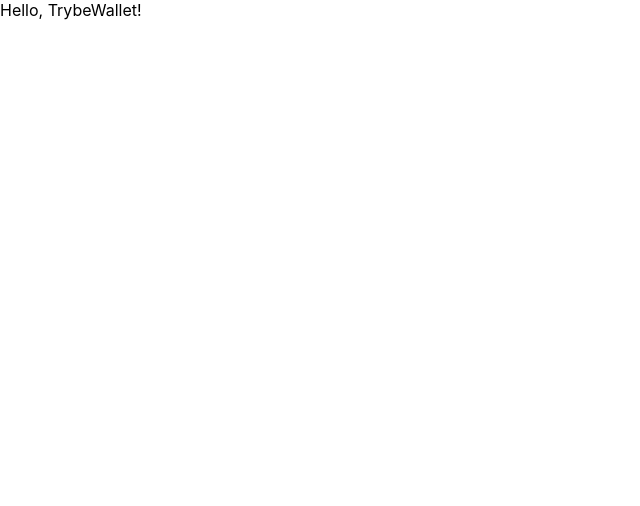
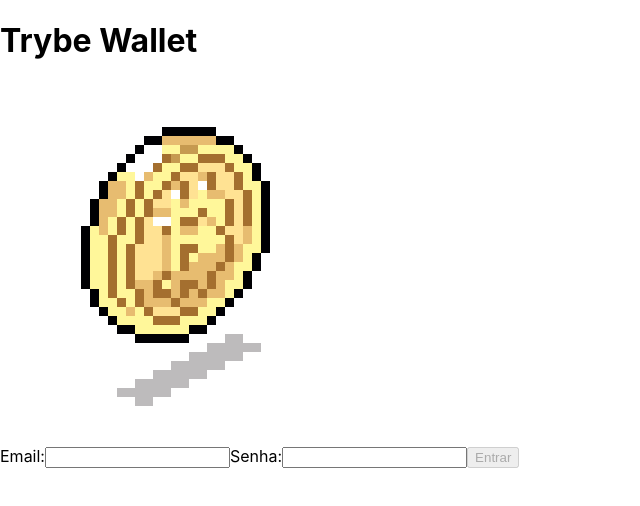
Before and after one commit to cae07/sd-013-a-project-trybewallet, a React (Create React App) app: page / in a window 1280 px wide. Shown: the top 506 px of the page, without its empty margins (0-640 px from the left). Built offline with nearby package versions, Linux system fonts and the light colour scheme.

Commit message:
iniciando o projeto :trollface:

```diff
--- a/src/App.js
+++ b/src/App.js
@@ -1,7 +1,15 @@
 import React from 'react';
+import { Switch, Route } from 'react-router-dom';
+import Login from './pages/Login';
+import Wallet from './pages/Wallet';
 
 function App() {
-  return <div>Hello, TrybeWallet!</div>;
+  return (
+    <Switch>
+      <Route exact path="/" component={ Login } />
+      <Route path="/carteira" component={ Wallet } />
+    </Switch>
+  );
 }
 
 export default App;
--- a/src/actions/index.js
+++ b/src/actions/index.js
@@ -1 +1,8 @@
 // Coloque aqui suas actions
+
+export const GET_USER_EMAIL = 'GET_USER_EMAIL';
+
+export const getUserEmail = (payload) => ({
+  type: GET_USER_EMAIL,
+  email: payload,
+});
--- a/src/index.js
+++ b/src/index.js
@@ -1,13 +1,17 @@
 import React from 'react';
 import ReactDOM from 'react-dom';
 import { BrowserRouter } from 'react-router-dom';
+import { Provider } from 'react-redux';
 import './index.css';
 import App from './App';
 import * as serviceWorker from './serviceWorker';
+import store from './store/store';
 
 ReactDOM.render(
   <BrowserRouter>
-    <App />
+    <Provider store={ store }>
+      <App />
+    </Provider>
   </BrowserRouter>,
   document.getElementById('root'),
 );
--- a/src/pages/Login.js
+++ b/src/pages/Login.js
@@ -1,9 +1,118 @@
 import React from 'react';
+import PropTypes from 'prop-types';
+import { connect } from 'react-redux';
+import bitcoinGif from '../images/bitcoin.gif';
+import { getUserEmail } from '../actions';
 
 class Login extends React.Component {
+  constructor(props) {
+    super(props);
+
+    this.state = {
+      email: '',
+      password: '',
+      buttonDisable: true,
+      checkEmail: false,
+      checkPassword: false,
+    };
+    this.handleChange = this.handleChange.bind(this);
+    this.renderInputs = this.renderInputs.bind(this);
+    this.validateLogin = this.validateLogin.bind(this);
+    this.validateEmail = this.validateEmail.bind(this);
+    this.validatePassword = this.validatePassword.bind(this);
+    this.changePage = this.changePage.bind(this);
+  }
+
+  validateEmail(email) {
+    if (email.match(/^[^\s@]+@[^\s@]+\.[^\s@]+$/)) {
+      this.setState({ checkEmail: true }, () => this.validateLogin());
+    } else this.setState({ checkEmail: false }, () => this.validateLogin());
+  }
+
+  validatePassword(password) {
+    const minimumLength = 6;
+    if (password.length >= minimumLength) {
+      this.setState({ checkPassword: true }, () => this.validateLogin());
+    } else this.setState({ checkPassword: false }, () => this.validateLogin());
+  }
+
+  validateLogin() {
+    const { checkEmail, checkPassword } = this.state;
+    return checkEmail && checkPassword
+      ? this.setState({ buttonDisable: false }) : this.setState({ buttonDisable: true });
+  }
+
+  handleChange({ target }) {
+    const { id, value } = target;
+
+    this.setState({ [id]: value });
+
+    if (id === 'email') this.validateEmail(value);
+    if (id === 'password') this.validatePassword(value);
+  }
+
+  changePage() {
+    const { history, storeEmail } = this.props;
+    const { email } = this.state;
+    storeEmail(email);
+    history.push('/carteira');
+  }
+
+  renderInputs() {
+    const { email, password } = this.state;
+    return (
+      <>
+        <label htmlFor="email">
+          Email:
+          <input
+            data-testid="email-input"
+            value={ email }
+            id="email"
+            type="email"
+            onChange={ this.handleChange }
+          />
+        </label>
+        <label htmlFor="password">
+          Senha:
+          <input
+            data-testid="password-input"
+            value={ password }
+            id="password"
+            type="password"
+            onChange={ this.handleChange }
+          />
+        </label>
+      </>);
+  }
+
   render() {
-    return <div>Login</div>;
+    const { buttonDisable } = this.state;
+    return (
+      <>
+        <h1>Trybe Wallet</h1>
+        <img src={ bitcoinGif } alt="bitcoin gif" />
+        <form>
+          {this.renderInputs()}
+          <button
+            disabled={ buttonDisable }
+            type="button"
+            onClick={ this.changePage }
+          >
+            Entrar
+
+          </button>
+        </form>
+      </>
+    );
   }
 }
 
-export default Login;
+const mapDispatchToProps = (dispatch) => ({
+  storeEmail: (payload) => dispatch(getUserEmail(payload)),
+});
+
+Login.propTypes = {
+  history: PropTypes.object,
+}.isRequired;
+
+export default connect(null, mapDispatchToProps)(Login);
--- a/src/reducers/index.js
+++ b/src/reducers/index.js
@@ -1,5 +1,10 @@
-// import user from './user';
-// import wallet from './wallet';
+import { combineReducers } from 'redux';
+import user from './user';
+import wallet from './wallet';
+
+const rootReducer = combineReducers({ user, wallet });
+
+export default rootReducer;
 
 // Configure os seus reducers.
 // ATENÇÃO: você obrigatoriamente tem que utilizar as chaves "user" e "wallet" no seu estado global
--- a/src/reducers/user.js
+++ b/src/reducers/user.js
@@ -1 +1,20 @@
 // Esse reducer será responsável por tratar as informações da pessoa usuária
+import { GET_USER_EMAIL } from '../actions';
+
+const INICIAL_STATE = {
+  email: '',
+};
+
+const user = (state = INICIAL_STATE, action) => {
+  switch (action.type) {
+  case GET_USER_EMAIL:
+    return {
+      ...state,
+      email: action.email,
+    };
+  default:
+    return state;
+  }
+};
+
+export default user;
--- a/src/reducers/wallet.js
+++ b/src/reducers/wallet.js
@@ -1 +1,14 @@
 // Esse reducer será responsável por tratar o todas as informações relacionadas as despesas
+const INICIAL_STATE = {
+  currencies: [],
+  expenses: [],
+};
+
+const wallet = (state = INICIAL_STATE, action) => {
+  switch (action.type) {
+  default:
+    return state;
+  }
+};
+
+export default wallet;
--- /dev/null
+++ b/src/store/store.js
@@ -0,0 +1,13 @@
+import { createStore, applyMiddleware } from 'redux';
+import { composeWithDevTools } from 'redux-devtools-extension';
+import thunk from 'redux-thunk';
+import reducer from '../reducers';
+
+const store = createStore(
+  reducer,
+  composeWithDevTools(
+    applyMiddleware(thunk),
+  ),
+);
+
+export default store;
```
Also changed, not shown: src/images/bitcoin.gif (added), 1 other file (tests, documents, lock files or other folders).
